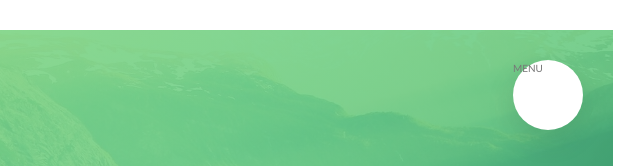
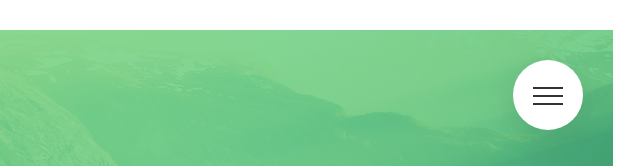
Before and after one commit to Ogaga01/Advanced-CSS-SASS-Course, a website: page Natours/starter/index.html in a window 1280 px wide. Shown: the top 166 px of the page, 637-1277 px from the left. Drawn offline with Linux system fonts and the light colour scheme.

Commit message:
Add all nav

```diff
--- a/Natours/starter/index.html
+++ b/Natours/starter/index.html
@@ -15,7 +15,9 @@
     <body>
         <div class="navigation">
             <input type="checkbox" class="navigation__checkbox" id="navi-toggle">
-            <label for="navi-toggle" class="navigation__button">MENU</label>
+            <label for="navi-toggle" class="navigation__button">
+                <span class="navigation__icon">&nbsp;</span>
+            </label>
             <div class="navigation__background">&nbsp;</div>
             <nav class="navigation__nav">
                 <ul class="navigation__list">
--- a/Natours/starter/sass/layout/_navigation.scss
+++ b/Natours/starter/sass/layout/_navigation.scss
@@ -27,6 +27,8 @@
         right: 6rem;
         z-index: 200;
         box-shadow: 0 1rem 3rem rgba($color-black, .1);
+        text-align: center;
+        cursor: pointer;
     }
 
     &__list {
@@ -90,4 +92,56 @@
         opacity: 1;
         width: 100%;
     }
+
+    &__icon {
+        position: relative;
+        margin-top: 3.5rem;
+
+        &,
+        &::before,
+        &::after {
+            width: 3rem;
+            height: 0.2rem;
+            background-color: $color-grey-dark-3;
+            display: inline-block;
+        }
+
+        &::before,
+        &::after {
+            content: "";
+            position: absolute;
+            left: 0;
+            transition: all .2s;
+        }
+
+        &::before {
+            top: -.8rem;
+        }
+
+        &::after {
+            top: .8rem;
+        }
+    }
+
+    &__button:hover &__icon::before {
+        top: -1rem;
+    }
+
+    &__button:hover &__icon::after {
+        top: 1rem;
+    }
+
+    &__checkbox:checked + &__button &__icon {
+        background-color: transparent;
+    }
+
+    &__checkbox:checked + &__button &__icon::before {
+        top: 0;
+        transform: rotate(-135deg);
+    }
+
+    &__checkbox:checked + &__button &__icon::after {
+        top: 0;
+        transform: rotate(135deg);
+    }
 }
```
Also changed, not shown: Natours/starter/css/style.css.
